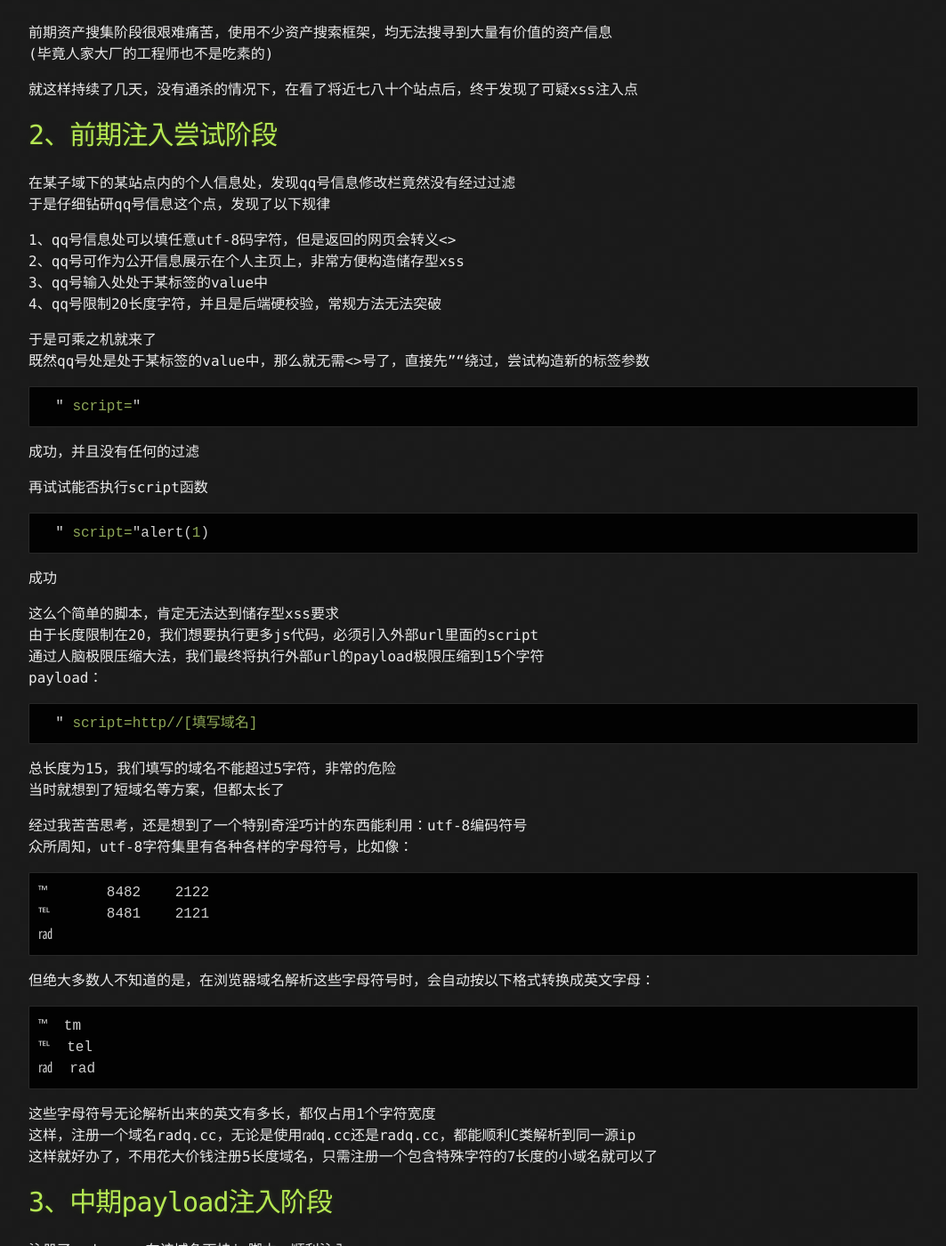
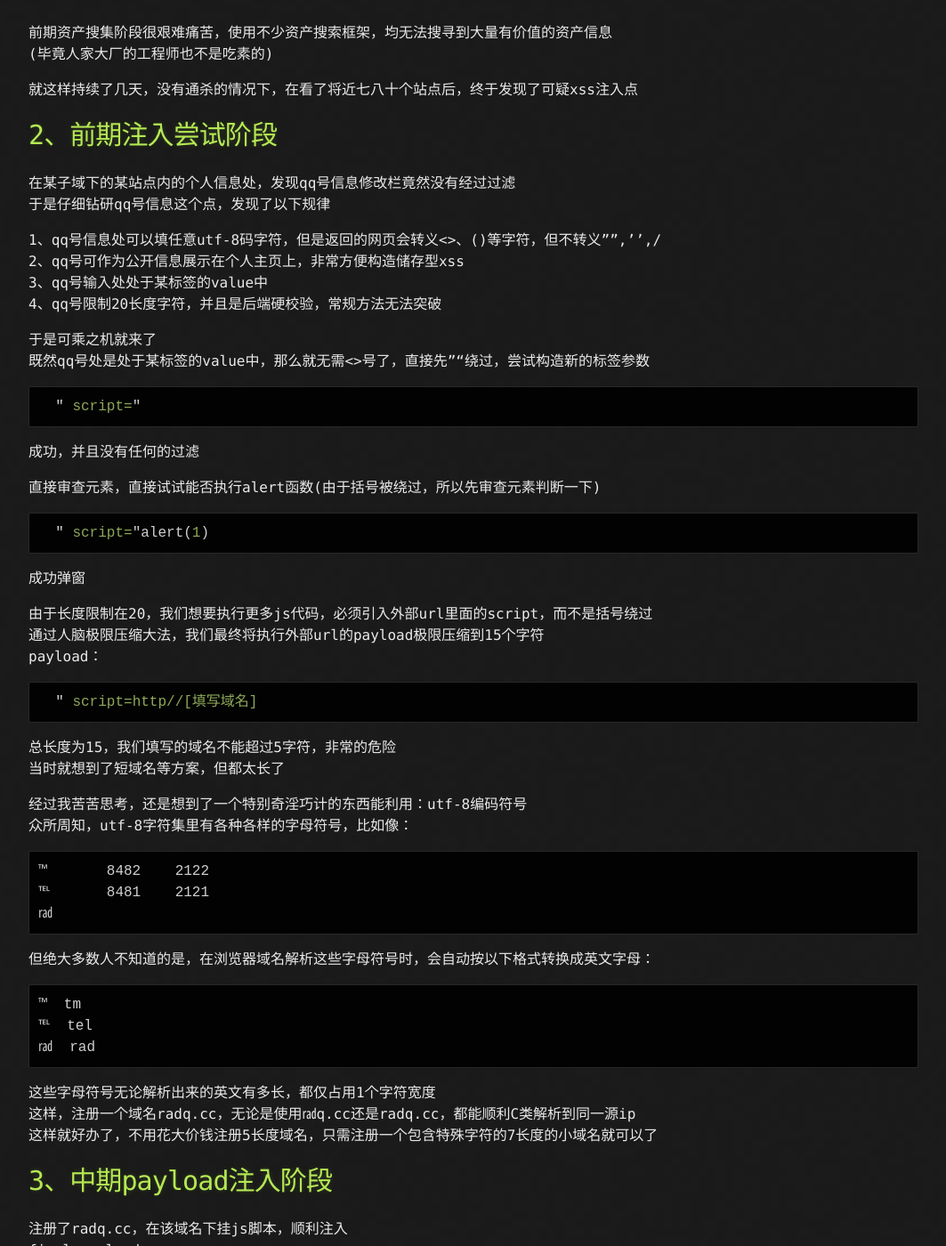
Before and after one commit to Leeyangee/leeyangee.github.io, a Jekyll site: the page built from _posts/2023-06-19-SRC实战-对某大型厂商成功渗透经历.md, in a window 1280 px wide and 1400 px high, scrolled down 457 px. Shown: the whole window at 89% size, without its empty margins (108-1171 px from the left). Built offline with Jekyll 4.4.1, drawn with Linux system fonts in a browser that asks for light colours; some of the changed text lies outside the part shown.

Commit message:
Update 2023-06-19-SRC实战-对某大型厂商成功渗透经历.md

````diff
--- a/_posts/2023-06-19-SRC实战-对某大型厂商成功渗透经历.md
+++ b/_posts/2023-06-19-SRC实战-对某大型厂商成功渗透经历.md
@@ -19,7 +19,7 @@
 在某子域下的某站点内的个人信息处，发现qq号信息修改栏竟然没有经过过滤
 于是仔细钻研qq号信息这个点，发现了以下规律
 
-1、qq号信息处可以填任意utf-8码字符，但是返回的网页会转义<>
+1、qq号信息处可以填任意utf-8码字符，但是返回的网页会转义<>、()等字符，但不转义"",'',/
 2、qq号可作为公开信息展示在个人主页上，非常方便构造储存型xss
 3、qq号输入处处于某标签的value中
 4、qq号限制20长度字符，并且是后端硬校验，常规方法无法突破
@@ -32,14 +32,13 @@
 ```
 成功，并且没有任何的过滤
 
-再试试能否执行script函数
+直接审查元素，直接试试能否执行alert函数(由于括号被绕过，所以先审查元素判断一下)
 ```js
   " script="alert(1)
 ```
-成功
+成功弹窗
 
-这么个简单的脚本，肯定无法达到储存型xss要求
-由于长度限制在20，我们想要执行更多js代码，必须引入外部url里面的script
+由于长度限制在20，我们想要执行更多js代码，必须引入外部url里面的script，而不是括号绕过
 通过人脑极限压缩大法，我们最终将执行外部url的payload极限压缩到15个字符
 payload：
 ```js
@@ -75,4 +74,6 @@
 ~~最后顺利注入，挂了个document.cookie，用户点进我的个人主页，我都能获取到cookie、登陆设备、账号等敏感信息~~
 最后顺利注入，提交了漏洞信息，并且管理员处理的很快，喜提中危，不愧是大厂
 
+注意，本文最终payload并非真正payload，厂商自带waf，需要额外绕过一下
+但该厂waf好绕过，所以不在赘述
 本篇文章由leeya_bug(leeyange)自创，文章属亲身经历，禁止抄袭payload
````
